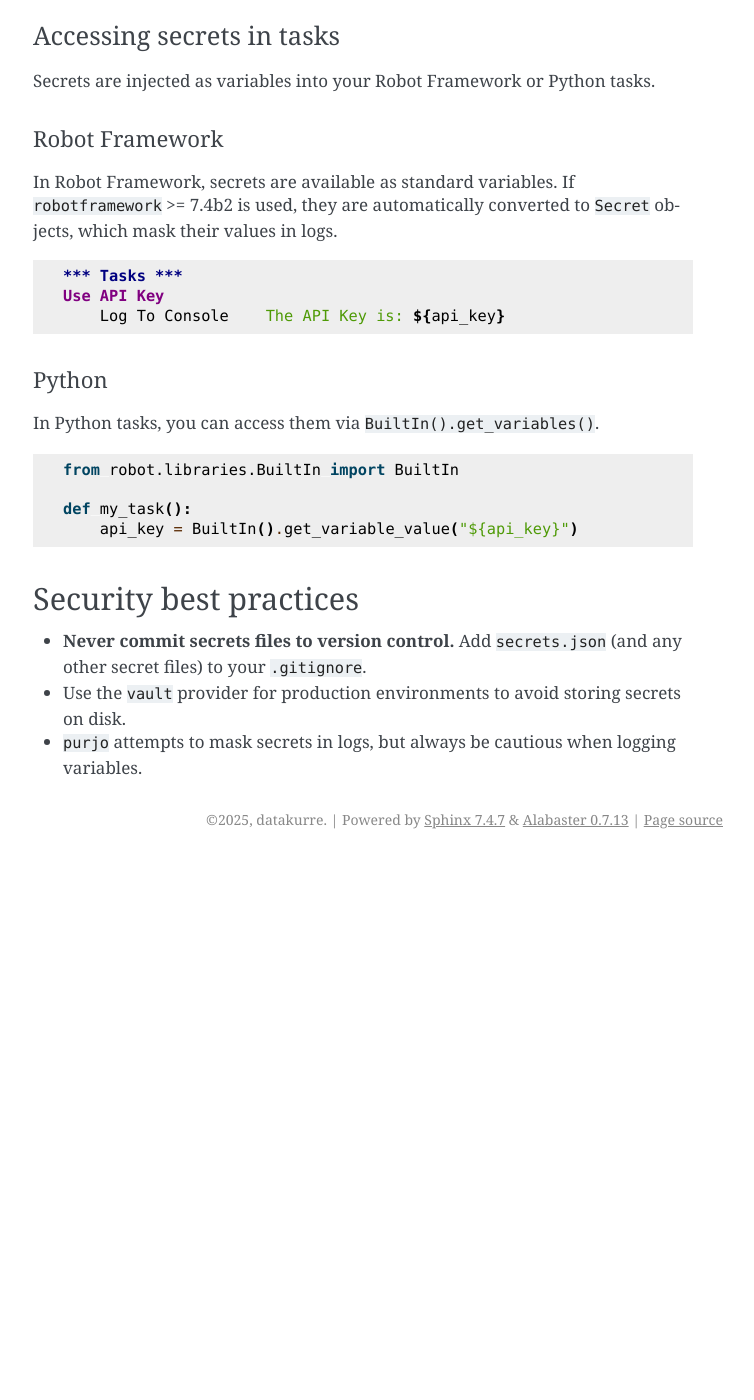
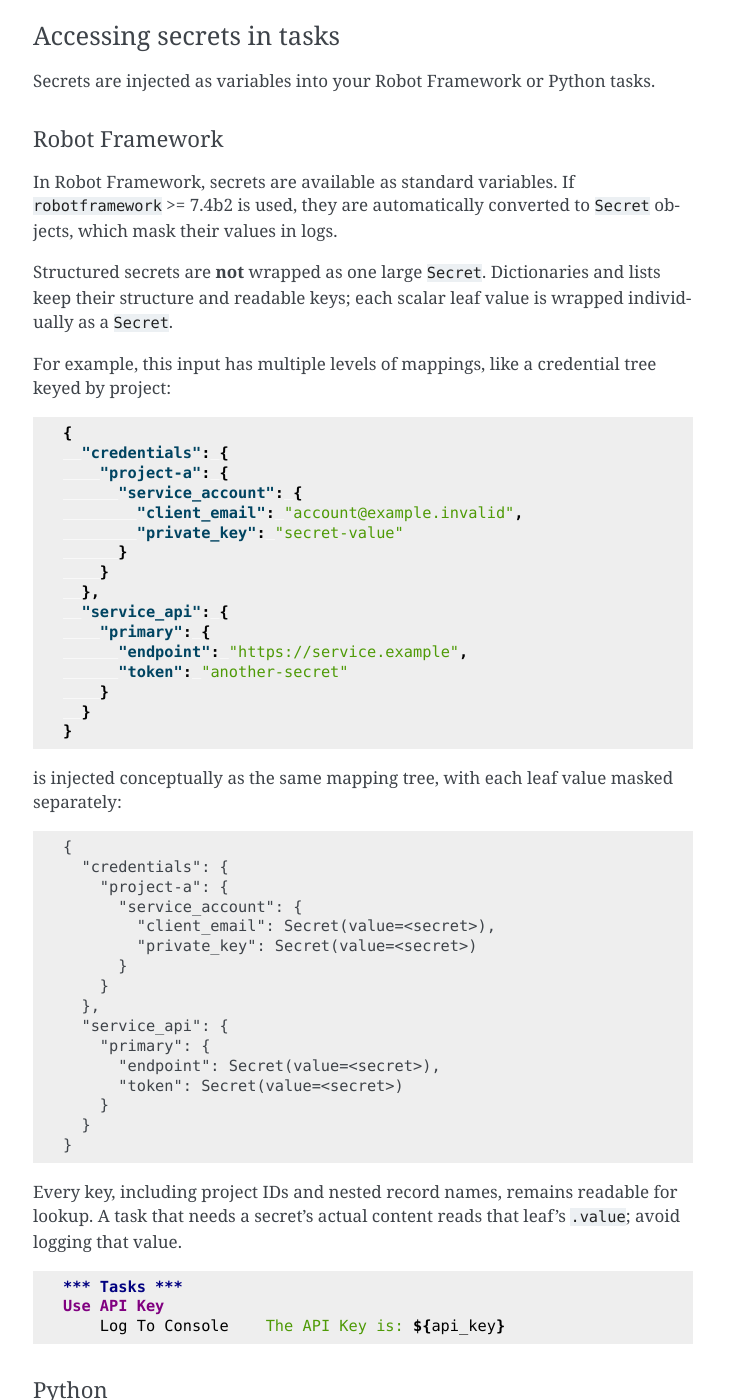
Before and after one commit to datakurre/purjo, a Sphinx documentation site: the page built from docs/managing_secrets.md, in a window 1280 px wide and 1400 px high, scrolled down 2240 px. Shown: the whole window, without its empty margins (387-1141 px from the left). Built offline with Sphinx 7.4.7, drawn with Linux system fonts in a browser that asks for light colours; before the commit the page ends 3099 px from its top, so only the background shows below that.

Commit message:
fix: preserve structured Vault secrets in Robot variables
Wrap scalar secret leaves as Robot Secret objects while preserving nested
mapping and list structure. Add generic regression coverage and document that
keys remain readable while secret values are masked.

````diff
--- a/docs/managing_secrets.md
+++ b/docs/managing_secrets.md
@@ -89,6 +89,58 @@
 
 In Robot Framework, secrets are available as standard variables. If `robotframework` >= 7.4b2 is used, they are automatically converted to `Secret` objects, which mask their values in logs.
 
+Structured secrets are **not** wrapped as one large `Secret`. Dictionaries and
+lists keep their structure and readable keys; each scalar leaf value is
+wrapped individually as a `Secret`.
+
+For example, this input has multiple levels of mappings, like a credential
+tree keyed by project:
+
+```json
+{
+  "credentials": {
+    "project-a": {
+      "service_account": {
+        "client_email": "account@example.invalid",
+        "private_key": "secret-value"
+      }
+    }
+  },
+  "service_api": {
+    "primary": {
+      "endpoint": "https://service.example",
+      "token": "another-secret"
+    }
+  }
+}
+```
+
+is injected conceptually as the same mapping tree, with each leaf value masked
+separately:
+
+```text
+{
+  "credentials": {
+    "project-a": {
+      "service_account": {
+        "client_email": Secret(value=<secret>),
+        "private_key": Secret(value=<secret>)
+      }
+    }
+  },
+  "service_api": {
+    "primary": {
+      "endpoint": Secret(value=<secret>),
+      "token": Secret(value=<secret>)
+    }
+  }
+}
+```
+
+Every key, including project IDs and nested record names, remains readable for
+lookup. A task that needs a secret's actual content reads that leaf's `.value`;
+avoid logging that value.
+
 ```robotframework
 *** Tasks ***
 Use API Key
````
Also changed, not shown: 2 other files.
